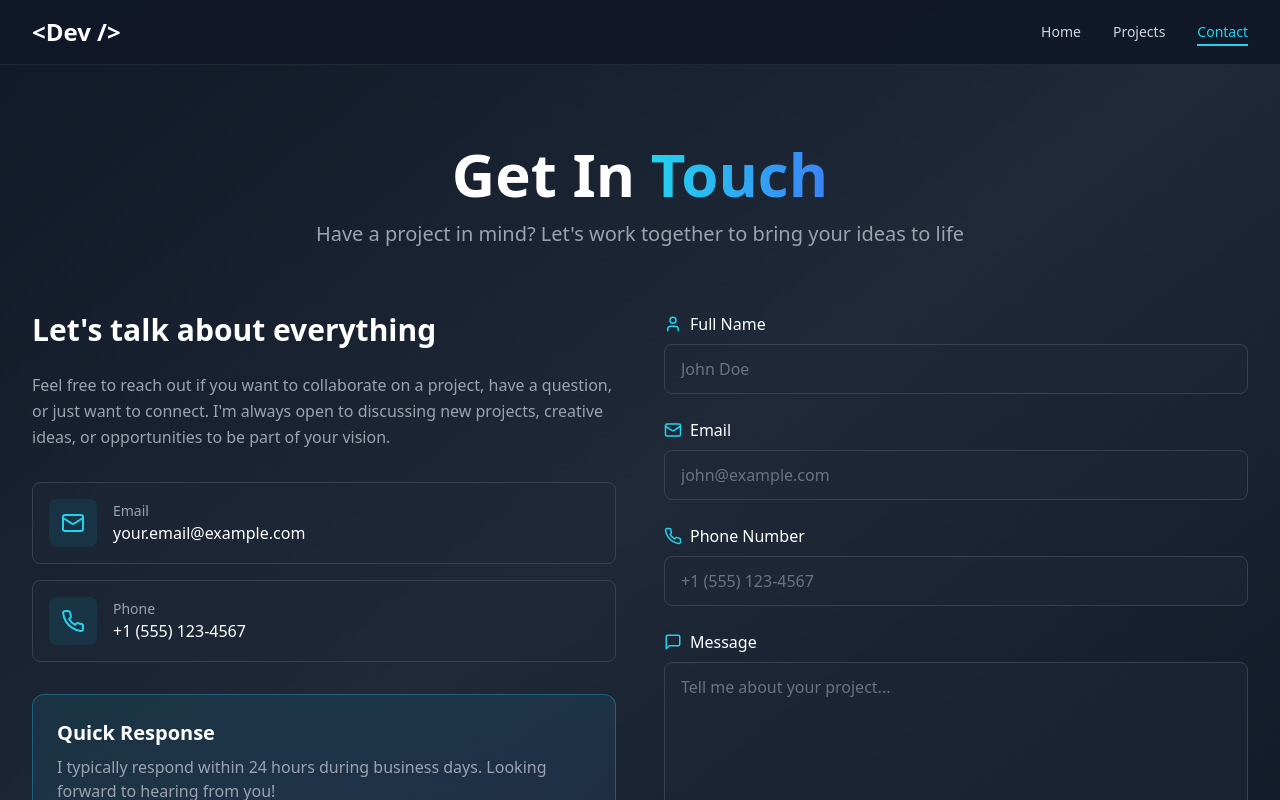
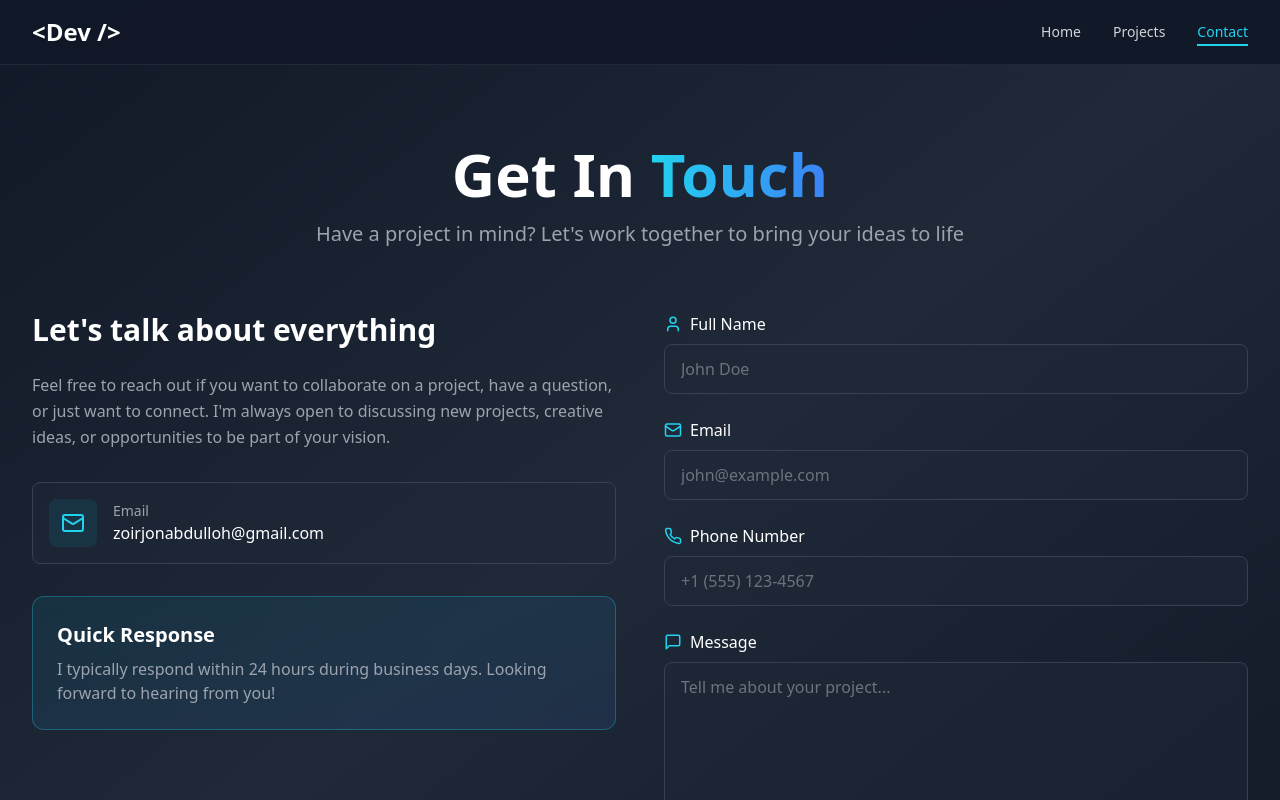
Before and after one commit to muslimdev0211/muslimdev-new-project-main, a React (Vite) app: page / in a window 1280 px wide. Both pictures are taken after a click on the button "Contact". Shown: the top 800 px of the page. Built offline with nearby package versions, Linux system fonts and the light colour scheme.

Commit message:
Updates contact email and shortens page title.

```diff
--- a/index.html
+++ b/index.html
@@ -4,7 +4,7 @@
     <meta charset="UTF-8" />
     <link rel="icon" type="image/svg+xml" href="/vite.svg" />
     <meta name="viewport" content="width=device-width, initial-scale=1.0" />
-    <title data-default>Developer Portfolio | Full Stack Developer</title>
+    <title data-default>Developer Portfolio</title>
     <meta property="og:image" content="https://bolt.new/static/og_default.png" />
     <meta name="twitter:card" content="summary_large_image" />
     <meta name="twitter:image" content="https://bolt.new/static/og_default.png" />
--- a/src/components/ContactPage.tsx
+++ b/src/components/ContactPage.tsx
@@ -142,8 +142,7 @@ ${formData.message}
 
             <div className="space-y-4">
               {[
-                { icon: Mail, label: 'Email', value: 'your.email@example.com' },
-                { icon: Phone, label: 'Phone', value: '+1 (555) 123-4567' },
+                { icon: Mail, label: 'Email', value: 'zoirjonabdulloh@gmail.com' },
               ].map((item, index) => (
                 <div
                   key={item.label}
```
Also changed, not shown: assets/profile.png (deleted).
